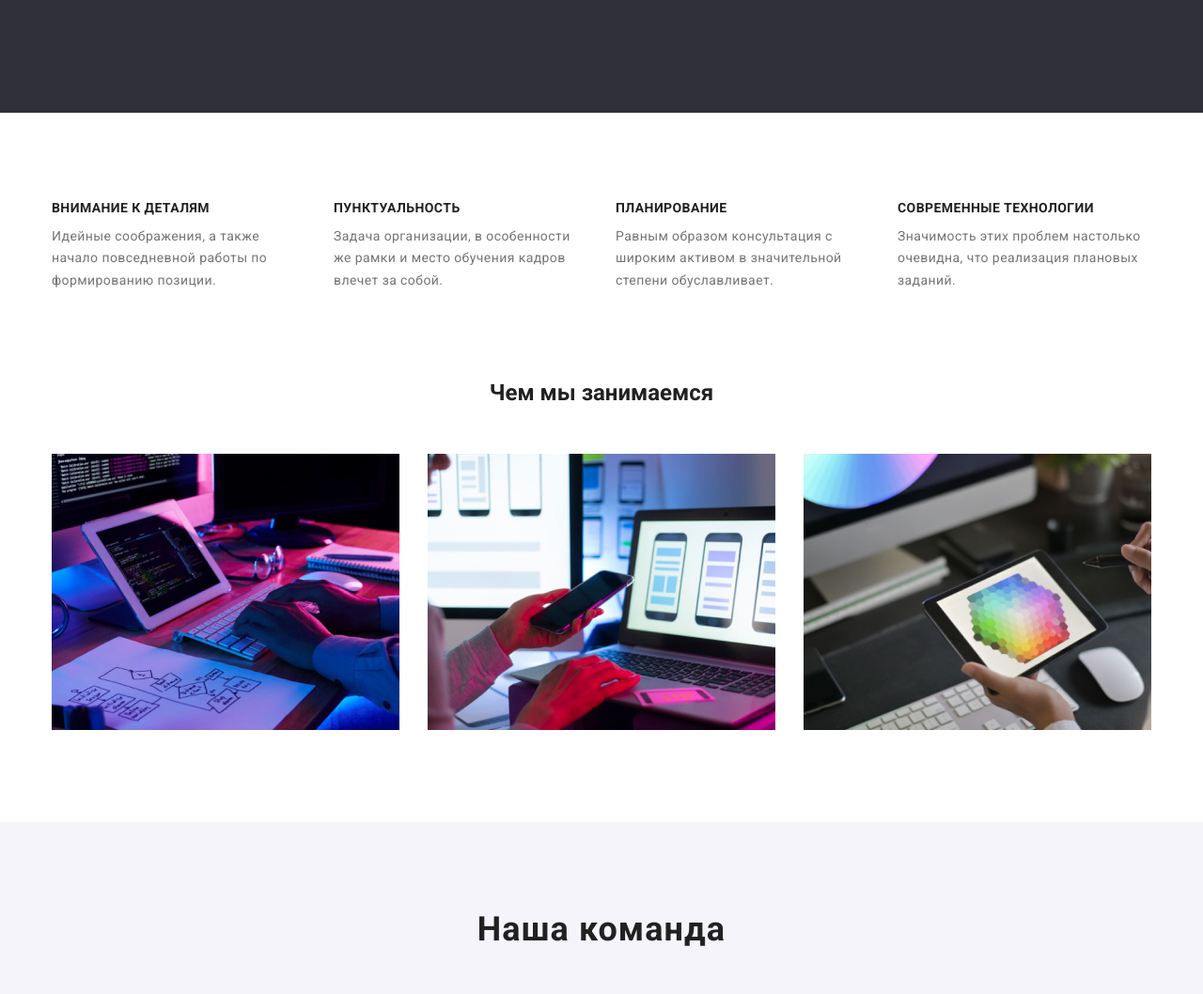
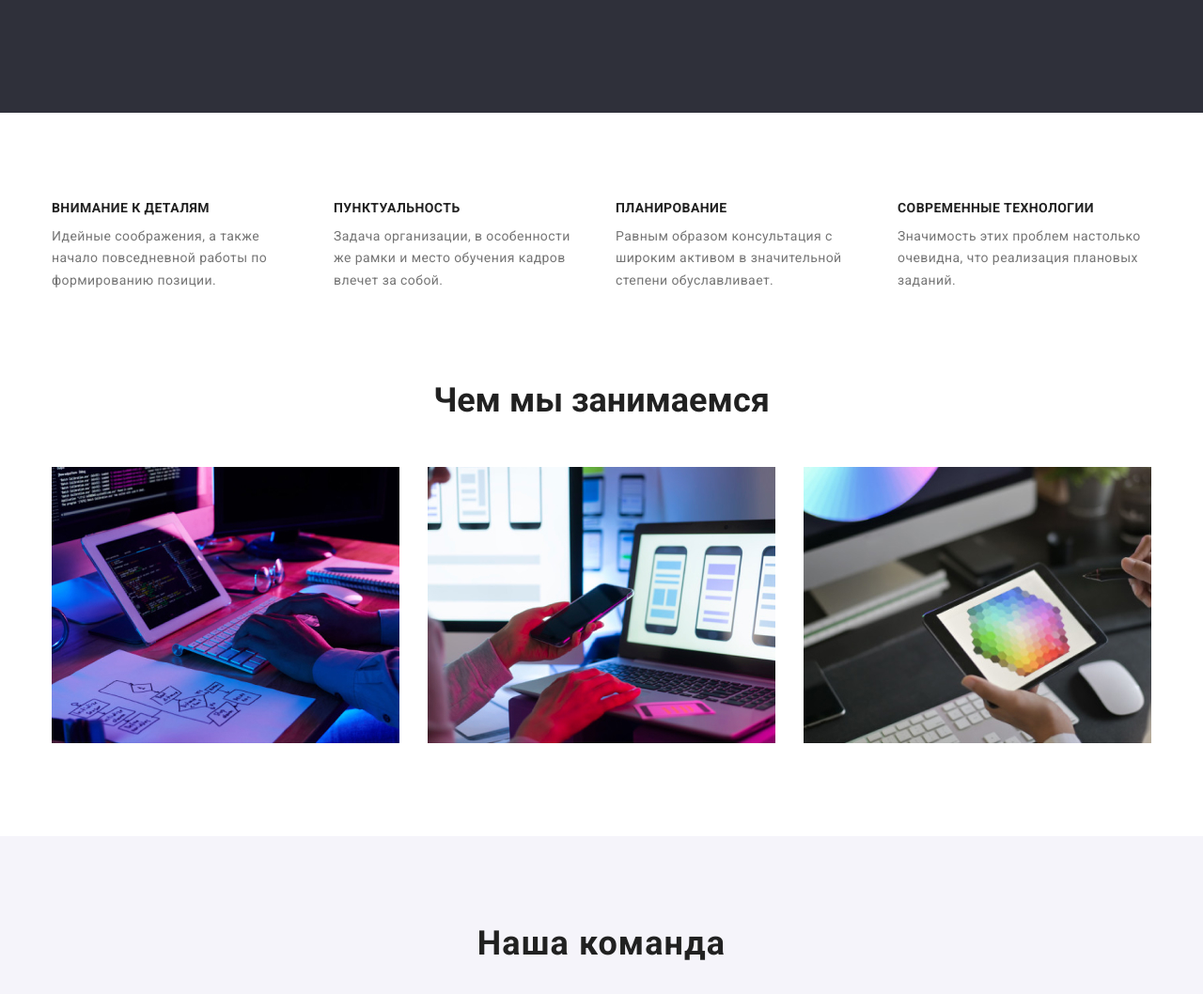
Before and after one commit to StepantsovVlad/goit-markup-hw-031, a plain HTML site: page index.html in a window 1280 px wide. Shown: the part 560-1618 px from the top of the page at 94% size. Drawn offline with Linux system fonts and the light colour scheme.

Commit message:
это жесть

```diff
--- a/css/styles.css
+++ b/css/styles.css
@@ -166,12 +166,11 @@ body {
 /* section-advantage */
 .section-advantage {
   padding-top: 94px;
-  margin-bottom: 94px;
+  padding-bottom: 94px;
 }
 
 .advantage {
   display: flex;
-  margin-bottom: 94px;
 }
 .advantage .list {
   width: 270px;
@@ -180,15 +179,19 @@ body {
   margin-right: 30px;
 }
 /* .section-line */
+.section-line {
+  padding-bottom: 94px;
+}
 .section-line .line {
   justify-content: center;
-  padding-bottom: 94px;
 }
 
 .section-line h2 {
   text-align: center;
   color: #212121;
   margin-bottom: 50px;
+  font-size: 36px;
+  line-height: 42px;
 }
 .section-line .list:not(:last-child) {
   margin-right: 30px;
@@ -262,7 +265,7 @@ body {
   display: flex;
   justify-content: center;
 }
-.buttons-line .list:not(:last-child) {
+.buttons-line :not(:last-child) {
   margin-right: 8px;
 }
 .section-portfolio .buttons {
--- a/index.html
+++ b/index.html
@@ -56,8 +56,11 @@
                 <p class="example">Значимость этих проблем настолько очевидна, что реализация плановых заданий.</p>
             </li>
         </ul>
+    </div>
+
     </section>
     <section class="section-line">
+        <div class="container">
     <h2>Чем мы занимаемся</h2>
     <ul class="line">
     <li class="list">
@@ -70,6 +73,7 @@
         <img src="./images/ipad.jpg" alt="выбор цвета на планшете" width="370">
     </li>
     </ul>
+    </div>
     </section>
     <section class="section-employee">
         <div class="container">
```
